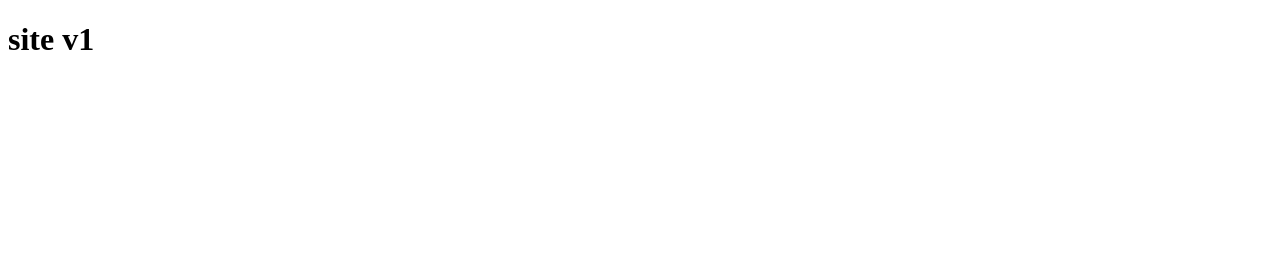
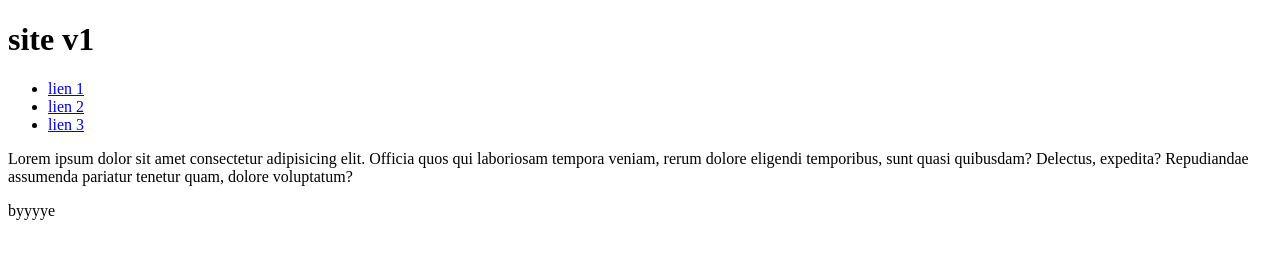
Before and after one commit to am-yl/tiw_git, a plain HTML site: page index.html in a window 1280 px wide. Drawn offline with Linux system fonts and the light colour scheme.

Commit message:
branch v1

```diff
--- a/index.html
+++ b/index.html
@@ -8,6 +8,20 @@
 </head>
 <body>
     <h1>site v1</h1>
+    <nav>
+        <ul>
+            <li><a href="#">lien 1</a></li>
+            <li><a href="#">lien 2</a></li>
+            <li><a href="#">lien 3</a></li>
+        </ul>
+    </nav>
 
+    <main>
+        <p>Lorem ipsum dolor sit amet consectetur adipisicing elit. Officia quos qui laboriosam tempora veniam, rerum dolore eligendi temporibus, sunt quasi quibusdam? Delectus, expedita? Repudiandae assumenda pariatur tenetur quam, dolore voluptatum?</p>
+    </main>
+
+    <footer>
+        <p>byyyye</p>
+    </footer>
 </body>
 </html>
```
